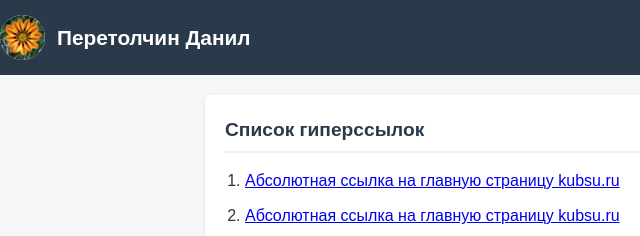
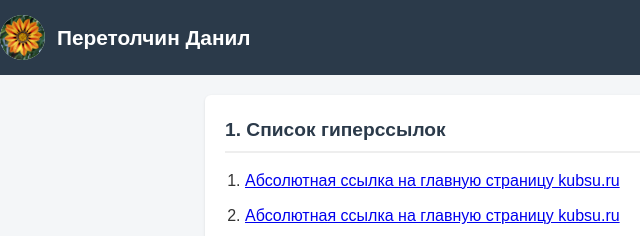
Before and after one commit to werzys/web3, a plain HTML site: page index.html in a window 1280 px wide. Shown: the top 236 px of the page, 0-640 px from the left. Drawn offline with Linux system fonts and the light colour scheme.

Commit message:
Add flexbox layout and section counter styles

```diff
--- a/style.css
+++ b/style.css
@@ -12,6 +12,17 @@
     display: flex;
     flex-direction: column;
     min-height: 100vh;
+}
+
+.main__content {
+    display: flex;
+    flex-direction: column;
+    counter-reset: section-counter;
+}
+
+.section__title::before {
+    counter-increment: section-counter;
+    content: counter(section-counter) ". ";
 }
 
 .container {
```
